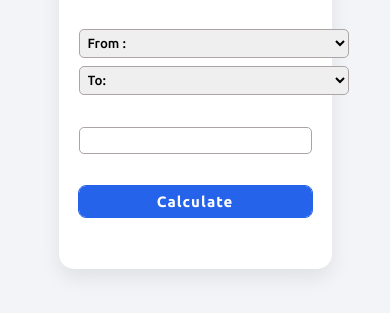
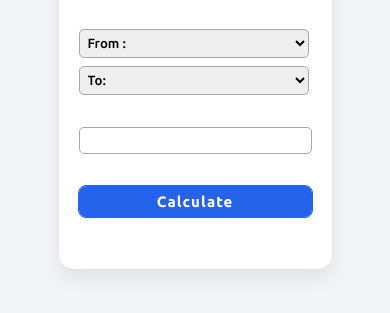
Before and after one commit to alijalilzadeh/currency-converter-app, a plain HTML site: page index.html in a window 390 px wide. Shown: the part 313-626 px from the top of the page. Drawn offline with nearby package versions, Linux system fonts and the light colour scheme.

Commit message:
I changed selections' width to 230px

```diff
--- a/index.css
+++ b/index.css
@@ -95,7 +95,7 @@ input:focus {
   font-size: 15px;
   font-weight: 500;
 }
-@media (max-width: 450px) {
+@media (max-width: 390px) {
   .currency-box {
     padding: 20px;
   }
@@ -111,7 +111,6 @@ input:focus {
  }
 
 #currency-option1,#currency-option2{
-  width: 270px;
+  width: 230px;
 }
-
 }
```
